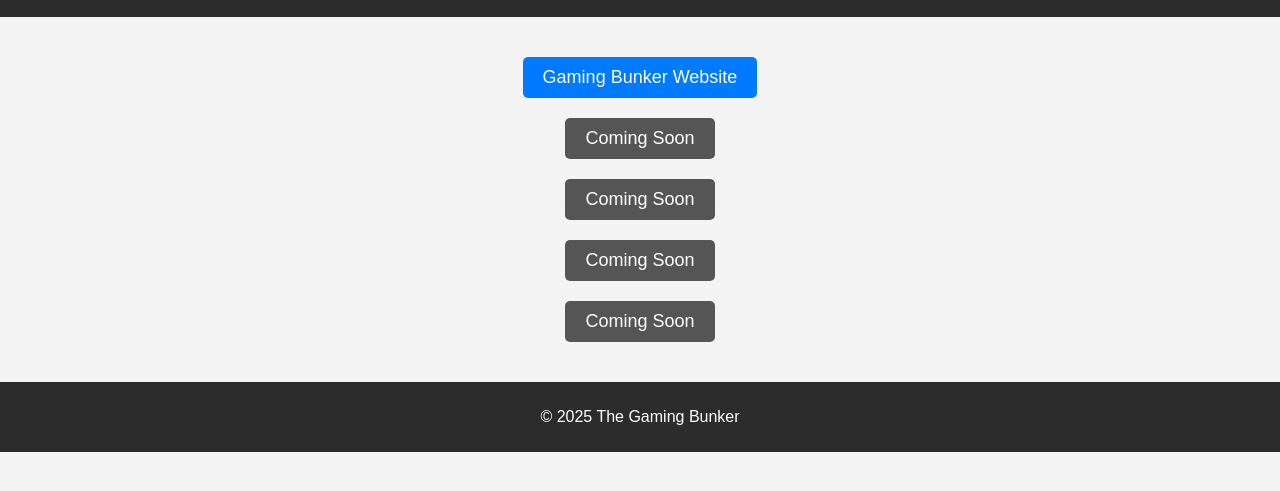
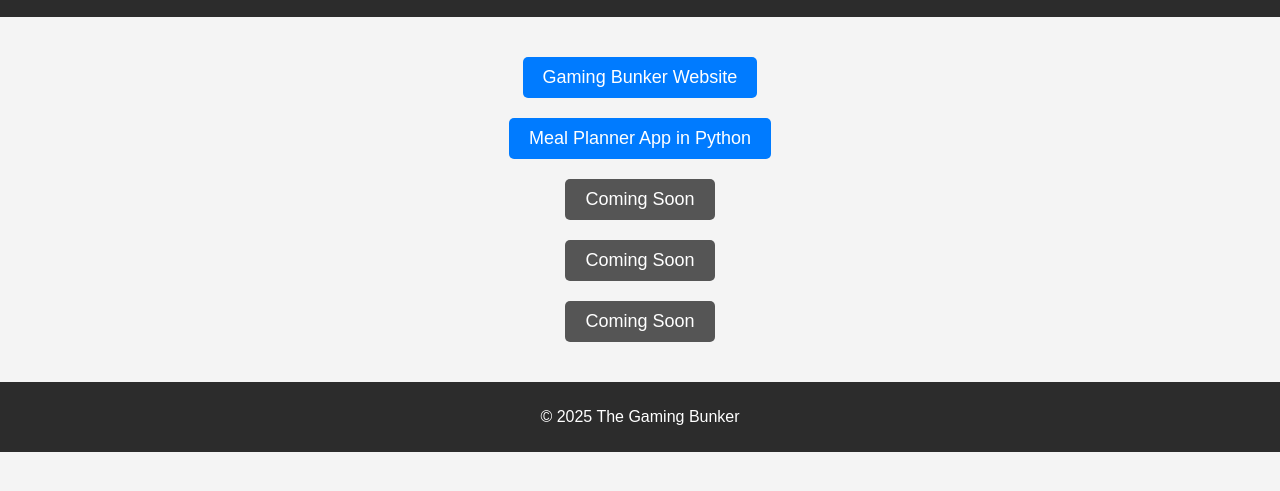
Before and after one commit to vampraven13/portfolio-site, a plain HTML site: page projects.html in a window 1280 px wide. Shown: the part 55-546 px from the top of the page. Drawn offline with Linux system fonts and the light colour scheme.

Commit message:
Update projects.html
adding project

```diff
--- a/projects.html
+++ b/projects.html
@@ -72,7 +72,7 @@
 
     <div class="button-container">
         <a href="gb.html">Gaming Bunker Website</a>
-        <button>Coming Soon</button>
+        <a href="mealplanner.py">Meal Planner App in Python</a>
         <button>Coming Soon</button>
         <button>Coming Soon</button>
         <button>Coming Soon</button>
```
